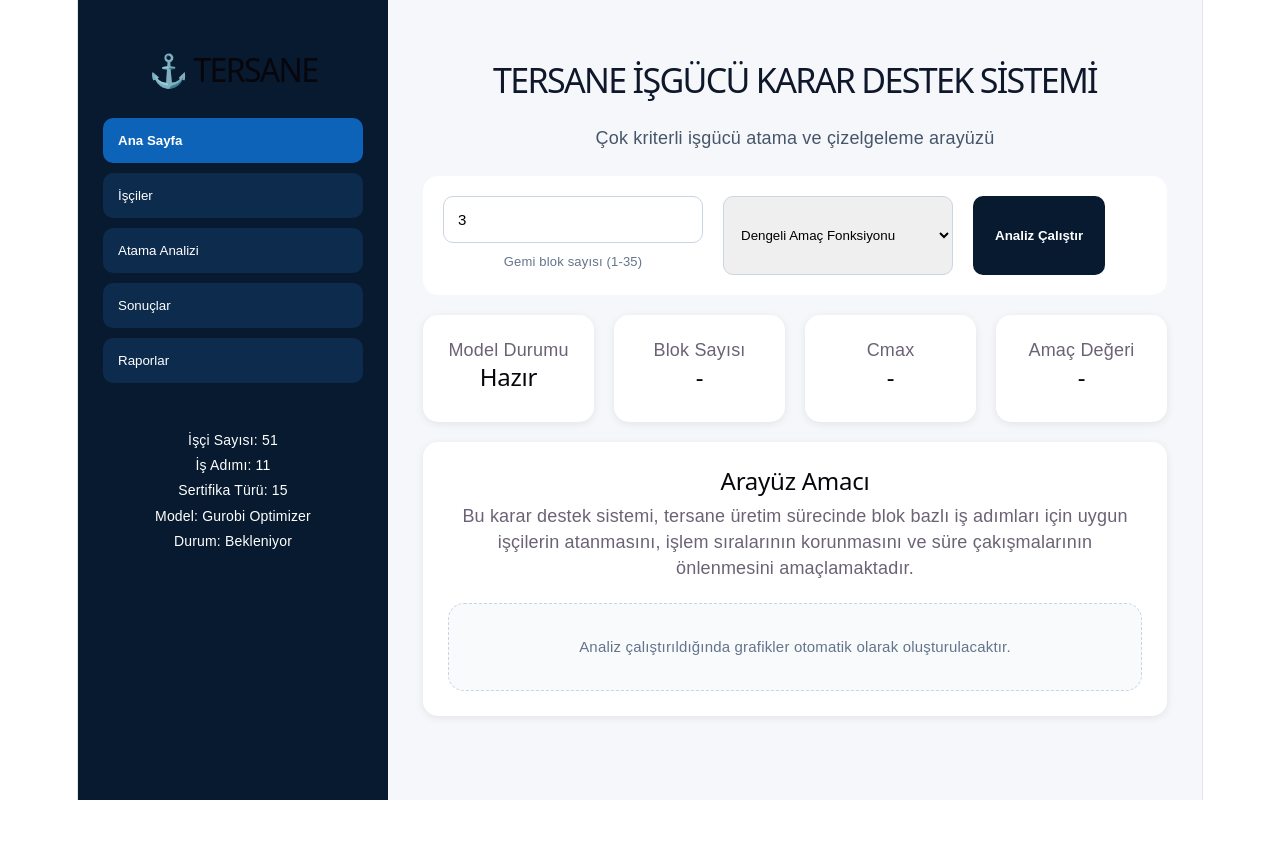
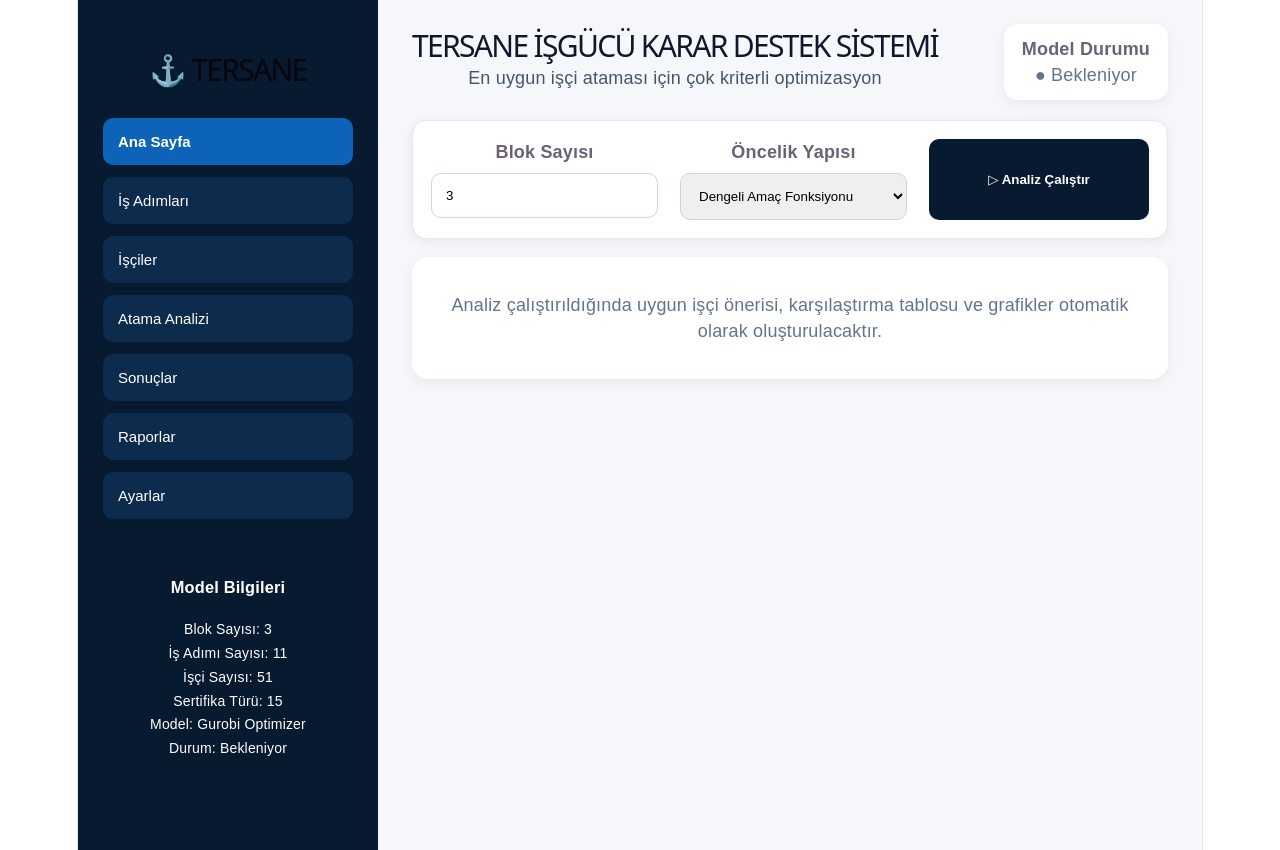
Before and after one commit to tezez37346/tersane-arayuz, a React (Vite) app: page / in a window 1280 px wide. Before the commit the page ends 800 px from the top, so only its background shows below. Built offline with nearby package versions, Linux system fonts and the light colour scheme.

Commit message:
temin suresi duzeltildi

```diff
--- a/src/App.jsx
+++ b/src/App.jsx
@@ -1,19 +1,4 @@
 import React, { useMemo, useState } from "react";
-
-const workersData = [
-  { id: "W1", cert: "Boya", skill: 90 },
-  { id: "W2", cert: "Blok İmalat Kaynak", skill: 92 },
-  { id: "W3", cert: "Panel Kaynak", skill: 88 },
-  { id: "W4", cert: "CNC Ön İmalat", skill: 95 },
-  { id: "W5", cert: "Boya", skill: 84 },
-  { id: "W6", cert: "Erection", skill: 89 },
-  { id: "W7", cert: "Blok İmalat Kaynak", skill: 91 },
-  { id: "W8", cert: "Panel Kaynak", skill: 93 },
-  { id: "W9", cert: "CNC Ön İmalat", skill: 90 },
-  { id: "W10", cert: "Boya", skill: 87 },
-  { id: "W11", cert: "Erection", skill: 94 },
-  { id: "W12", cert: "Panel Kaynak", skill: 86 },
-];
 
 export default function App() {
   const [activePage, setActivePage] = useState("Ana Sayfa");
@@ -22,15 +7,19 @@ export default function App() {
   const [selectedBlock, setSelectedBlock] = useState("Tümü");
   const [blockCount, setBlockCount] = useState(3);
 
+  const dashboard = result?.dashboard;
+  const candidates = dashboard?.candidate_workers || [];
+  const best = candidates[0];
+
   const runOptimization = async () => {
     setLoading(true);
     try {
       const response = await fetch(
         `https://tersane-arayuz.onrender.com/solve?block_count=${blockCount}`
-)
+      );
       const data = await response.json();
       setResult(data);
-      setActivePage("Atama Analizi");
+      setActivePage("Ana Sayfa");
     } catch (error) {
       alert("Backend bağlantı hatası oluştu.");
     }
@@ -39,7 +28,7 @@ export default function App() {
 
   const filteredAssignments = useMemo(() => {
     if (!result) return [];
-    if (selectedBlock === "Tümü") return result.assignments;
+    if (selectedBlock === "Tümü") return result.assignments || [];
     return result.assignments.filter((a) => String(a.block) === selectedBlock);
   }, [result, selectedBlock]);
 
@@ -48,7 +37,7 @@ export default function App() {
       <aside style={sidebar}>
         <h1 style={logo}>⚓ TERSANE</h1>
 
-        {["Ana Sayfa", "İşçiler", "Atama Analizi", "Sonuçlar", "Raporlar"].map((p) => (
+        {["Ana Sayfa", "İş Adımları", "İşçiler", "Atama Analizi", "Sonuçlar", "Raporlar", "Ayarlar"].map((p) => (
           <button
             key={p}
             style={activePage === p ? activeBtn : menuBtn}
@@ -59,8 +48,10 @@ export default function App() {
         ))}
 
         <div style={sideInfo}>
+          <h3>Model Bilgileri</h3>
+          <p>Blok Sayısı: {result ? result.block_count : blockCount}</p>
+          <p>İş Adımı Sayısı: 11</p>
           <p>İşçi Sayısı: 51</p>
-          <p>İş Adımı: 11</p>
           <p>Sertifika Türü: 15</p>
           <p>Model: Gurobi Optimizer</p>
           <p>Durum: {result ? result.status : "Bekleniyor"}</p>
@@ -68,125 +59,122 @@ export default function App() {
       </aside>
 
       <main style={main}>
+        <div style={topBar}>
+          <div>
             <h1 style={title}>TERSANE İŞGÜCÜ KARAR DESTEK SİSTEMİ</h1>
-        <p style={subtitle}>Çok kriterli işgücü atama ve çizelgeleme arayüzü</p>
+            <p style={subtitle}>En uygun işçi ataması için çok kriterli optimizasyon</p>
+          </div>
+
+          <div style={statusBox}>
+            <b>Model Durumu</b>
+            <p style={{ color: result ? "#16a34a" : "#64748b" }}>
+              ● {result ? "Optimum Çözüldü" : "Bekleniyor"}
+            </p>
+          </div>
+        </div>
 
         {activePage === "Ana Sayfa" && (
           <>
             <div style={filters}>
-              <div style={{ display: "flex", flexDirection: "column", gap: "6px" }}>
-
+              <div>
+                <label style={label}>Blok Sayısı</label>
                 <input
                   type="number"
                   min="1"
                   max="35"
                   value={blockCount}
                   onChange={(e) => setBlockCount(e.target.value)}
-    placeholder="Blok sayısı giriniz"
-    style={{
-      padding: "14px",
-      borderRadius: "10px",
-      border: "1px solid #cbd5e1",
-      fontSize: "15px",
-      width: "230px"
-    }}
+                  style={input}
                 />
-
-  <span style={{ fontSize: "13px", color: "#64748b" }}>
-    Gemi blok sayısı (1-35)
-  </span>
-
               </div>
 
+              <div>
+                <label style={label}>Öncelik Yapısı</label>
                 <select style={select}>
                   <option>Dengeli Amaç Fonksiyonu</option>
-  <option>Cmax Öncelikli</option>
+                  <option>Temin Süresi Öncelikli</option>
                   <option>Ergonomi Öncelikli</option>
                   <option>Sertifika Öncelikli</option>
                   <option>İş Yükü Dengesi Öncelikli</option>
                 </select>
+              </div>
 
               <button style={runBtn} onClick={runOptimization}>
-                {loading ? "Model Çalışıyor..." : "Analiz Çalıştır"}
+                {loading ? "Model Çalışıyor..." : "▷ Analiz Çalıştır"}
               </button>
             </div>
 
-            <div style={cards}>
-              <Card title="Model Durumu" value={result ? result.status : "Hazır"} />
-              <Card title="Blok Sayısı" value={result ? result.block_count : "-"} />
-              <Card title="Cmax" value={result ? result.cmax : "-"} />
-              <Card title="Amaç Değeri" value={result ? result.objective : "-"} />
+            {!result || !dashboard ? (
+              <div style={emptyDashboard}>
+                Analiz çalıştırıldığında uygun işçi önerisi, karşılaştırma tablosu ve grafikler otomatik olarak oluşturulacaktır.
+              </div>
+            ) : (
+              <>
+                <div style={metricGrid}>
+                  <Metric icon="👥" title="Uygun İşçi Sayısı" value={`${dashboard.eligible_workers} / ${dashboard.total_workers}`} note="Sertifika uygun işçi" />
+                  <Metric icon="⏱️" title="En İyi İşlem Süresi" value={`${dashboard.best_duration} saat`} note="Tahmini süre" />
+                  <Metric icon="💛" title="En Düşük Ergonomik Risk" value={`${dashboard.min_ert} / 100`} note="ERT değeri" />
+                  <Metric icon="⭐" title="En Yüksek Uygunluk Skoru" value={dashboard.best_score} note="0-1 arası normalize skor" />
+                  <Metric icon="✅" title="Model Sonucu" value={result.status} note="Çözüm bulundu" green />
                 </div>
 
-            <section style={panel}>
-  <h2>Arayüz Amacı</h2>
+                <div style={analysisGrid}>
+                  <div style={recommendCard}>
+                    <h3 style={{ color: "#15803d" }}>☘ EN UYGUN İŞÇİ ÖNERİSİ</h3>
 
-  <p>
-    Bu karar destek sistemi, tersane üretim sürecinde blok bazlı iş adımları için uygun işçilerin atanmasını, işlem sıralarının korunmasını ve süre çakışmalarının önlenmesini amaçlamaktadır.
-  </p>
-
-{!result ? (
-  <div style={emptyDashboard}>
-    Analiz çalıştırıldığında grafikler otomatik olarak oluşturulacaktır.
-  </div>
-) : (
-  <div style={dashboardGrid}>
-
-    <div style={chartCard}>
-      <h3>İş Adımlarına Göre Kapasite Dağılımı</h3>
-
-      <div style={barRow}>
-        <span>CNC</span>
-        <div style={barBg}>
-          <div style={{...barFill,  width: result ? "18%":"0%"}} />
-        </div>
-        <b>1</b>
+                    <div style={recommendInner}>
+                      <div style={avatar}>👷</div>
+                      <h1>{dashboard.best_worker}</h1>
+                      <span style={bestBadge}>En Uygun İşçi</span>
+                      <p>⭐⭐⭐⭐⭐</p>
+                      <p>Uygunluk Skoru</p>
+                      <h2>{dashboard.best_score} / 1.000</h2>
                     </div>
 
-      <div style={barRow}>
-        <span>Montaj</span>
-        <div style={barBg}>
-          <div style={{...barFill,  width: result ? "85%":"0%"}} />
-        </div>
-        <b>5-6</b>
+                    <div style={miniInfo}>
+                      <p>İşlem Süresi <b>{best?.duration ?? "-"} saat</b></p>
+                      <p>Sertifika Uygunluğu <b>{best?.cert ?? "-"}%</b></p>
+                      <p>Ergonomik Risk <b>{best?.ert ?? "-"}</b></p>
+                      <p>Tekrar Atama Riski <b>{best?.repeat ?? "-"}</b></p>
                     </div>
 
-      <div style={barRow}>
-        <span>Kaynak</span>
-        <div style={barBg}>
-          <div style={{...barFill, width: result ? "100%":"0%"}} />
+                    <div style={successNote}>
+                      ✅ Bu işçi seçildiğinde modelin toplam amacına en iyi katkı sağlanmaktadır.
                     </div>
-        <b>6</b>
                   </div>
 
-      <div style={barRow}>
-        <span>Donatım</span>
-        <div style={barBg}>
-          <div style={{...barFill, width: result ? "65%":"0%"}} />
+                  <div style={tableCard}>
+                    <h3>ADAY İŞÇİ KARŞILAŞTIRMASI</h3>
+                    <table style={table}>
+                      <thead>
+                        <tr>
+                          {["Sıra", "İşçi", "Sertifika (%)", "ERT", "Yorgunluk", "Tercih", "Süre", "Tekrar", "Skor"].map((h) => (
+                            <th style={th} key={h}>{h}</th>
+                          ))}
+                        </tr>
+                      </thead>
+                      <tbody>
+                        {candidates.map((row, i) => (
+                          <tr key={i} style={i === 0 ? bestRow : {}}>
+                            <td style={td}>{row.rank}</td>
+                            <td style={td}>{row.worker}</td>
+                            <td style={td}>{row.cert}</td>
+                            <td style={td}>{row.ert}</td>
+                            <td style={td}>{row.fatigue}</td>
+                            <td style={td}>{row.cost}</td>
+                            <td style={td}>{row.duration}</td>
+                            <td style={td}>{row.repeat}</td>
+                            <td style={td}>{row.score}</td>
+                          </tr>
+                        ))}
+                      </tbody>
+                    </table>
                   </div>
-        <b>4</b>
                 </div>
 
-    </div>
-
+                <div style={bottomGrid}>
                   <div style={chartCard}>
-      <h3>Ergonomik Risk Dağılımı</h3>
-
-      <div style={riskBars}>
-        <div style={{...riskBar, height:"45%"}}>8</div>
-        <div style={{...riskBar, height:"60%"}}>12</div>
-        <div style={{...riskBar, height:"75%"}}>15</div>
-        <div style={{...riskBar, height:"90%"}}>20</div>
-      </div>
-
-      <p style={smallText}>
-        İş adımlarına göre ER/ERT seviyeleri
-      </p>
-    </div>
-
-    <div style={chartCard}>
-      <h3>Modelin Değerlendirdiği Kriterler</h3>
-
+                    <h3>KRİTERLERE GÖRE SKOR DAĞILIMI</h3>
                     <div style={tagArea}>
                       <span style={tag}>Süre</span>
                       <span style={tag}>Sertifika</span>
@@ -198,53 +186,55 @@ export default function App() {
                     </div>
                   </div>
 
+                  <div style={chartCard}>
+                    <h3>İŞÇİLERİN ERGONOMİK RİSK DAĞILIMI</h3>
+                    <div style={riskBars}>
+                      <RiskBar h="25%" v="2" label="0-20" />
+                      <RiskBar h="45%" v="6" label="20-40" />
+                      <RiskBar h="70%" v="14" label="40-60" />
+                      <RiskBar h="90%" v="18" label="60-80" />
+                      <RiskBar h="60%" v="11" label="80-100" />
                     </div>
+                  </div>
+
+                  <div style={chartCard}>
+                    <h3>SEÇİLEN İŞ ADIMI BİLGİLERİ</h3>
+                    <Info label="İş Adımı" value={dashboard.selected_job} />
+                    <Info label="Kapasite" value={dashboard.capacity} />
+                    <Info label="Uygun İşçi Sayısı" value={dashboard.eligible_workers} />
+                    <Info label="Atanacak İşçi Sayısı" value={dashboard.assigned_worker_count} />
+                    <div style={infoNote}>
+                      ℹ️ Aynı işçinin aynı iş adımına ardışık bloklarda atanması kısıtlanmıştır.
+                    </div>
+                  </div>
+                </div>
+              </>
             )}
+          </>
+        )}
+
+        {activePage === "İş Adımları" && (
+          <section style={panel}>
+            <h2>İş Adımları</h2>
+            <p>CNC Ön İmalat → CNC Panel → Ön İmalat / Panel → Blok İmalat → Ön Donatım → Erection → Boya</p>
           </section>
-          </>
         )}
 
         {activePage === "İşçiler" && (
           <section style={panel}>
             <h2>İşçi Bilgi Ekranı</h2>
-            <table style={table}>
-              <thead>
-                <tr>
-                  <th style={th}>İşçi</th>
-                  <th style={th}>Ana Uygunluk Alanı</th>
-                  <th style={th}>Yetenek Skoru</th>
-                </tr>
-              </thead>
-              <tbody>
-                {workersData.map((w) => (
-                  <tr key={w.id}>
-                    <td style={td}>{w.id}</td>
-                    <td style={td}>{w.cert}</td>
-                    <td style={td}>{w.skill}</td>
-                  </tr>
-                ))}
-              </tbody>
-            </table>
+            <p>Modelde 51 işçi ve 15 sertifika türü dikkate alınmaktadır.</p>
           </section>
         )}
 
         {activePage === "Atama Analizi" && (
           <section style={panel}>
             <h2>Blok Bazlı Atama Analizi</h2>
-
-            {!result ? (
-              <p>Önce Ana Sayfa üzerinden modeli çalıştır.</p>
-            ) : (
+            {!result ? <p>Önce Ana Sayfa üzerinden modeli çalıştır.</p> : (
               <>
-                <select
-                  style={{ ...select, marginBottom: 20 }}
-                  value={selectedBlock}
-                  onChange={(e) => setSelectedBlock(e.target.value)}
-                >
+                <select style={{ ...select, marginBottom: 20 }} value={selectedBlock} onChange={(e) => setSelectedBlock(e.target.value)}>
                   <option>Tümü</option>
-                  {[...new Set(result.assignments.map((a) => a.block))].map((b) => (
-                    <option key={b}>{b}</option>
-                  ))}
+                  {[...new Set(result.assignments.map((a) => a.block))].map((b) => <option key={b}>{b}</option>)}
                 </select>
 
                 <table style={table}>
@@ -279,15 +269,12 @@ export default function App() {
         {activePage === "Sonuçlar" && (
           <section style={panel}>
             <h2>Optimizasyon Sonuçları</h2>
-
-            {!result ? (
-              <p>Henüz model çalıştırılmadı.</p>
-            ) : (
-              <div style={cards}>
-                <Card title="Çözüm Durumu" value={result.status} />
-                <Card title="Blok Sayısı" value={result.block_count} />
-                <Card title="Cmax" value={result.cmax} />
-                <Card title="Amaç Değeri" value={result.objective} />
+            {!result ? <p>Henüz model çalıştırılmadı.</p> : (
+              <div style={metricGrid}>
+                <Metric title="Çözüm Durumu" value={result.status} />
+                <Metric title="Blok Sayısı" value={result.block_count} />
+                <Metric title="Temin Süresi" value={result.temin_süresi} />
+                <Metric title="Amaç Değeri" value={result.objective} />
               </div>
             )}
           </section>
@@ -295,19 +282,21 @@ export default function App() {
 
         {activePage === "Raporlar" && (
           <section style={panel}>
-            <h2>Tez Rapor Yorumu</h2>
-
+            <h2>Rapor Özeti</h2>
             {!result ? (
               <p>Rapor oluşturmak için önce modeli çalıştır.</p>
             ) : (
               <p>
-                Geliştirilen karar destek sistemi ile {result.block_count} blok için işgücü atama ve çizelgeleme
-                problemi çözülmüş, model {result.status} çözüm durumuna ulaşmıştır. Elde edilen çözümde toplam
-                tamamlanma süresi Cmax = {result.cmax} olarak bulunmuştur. Atama sonuçları incelendiğinde iş
-                adımları arasındaki öncelik ilişkilerinin korunduğu, blok bazlı işlem sırasının sağlandığı ve işçilerin
-                belirlenen kapasite kısıtları altında görevlendirildiği görülmektedir.
+                Model {result.block_count} blok için çözülmüş, Temin Süresi değeri {result.cmax} ve amaç fonksiyonu değeri {result.objective} olarak elde edilmiştir.
               </p>
             )}
+          </section>
+        )}
+
+        {activePage === "Ayarlar" && (
+          <section style={panel}>
+            <h2>Ayarlar</h2>
+            <p>Bu bölümde ileride model ağırlıkları ve analiz seçenekleri düzenlenebilir.</p>
           </section>
         )}
       </main>
@@ -315,127 +304,131 @@ export default function App() {
   );
 }
 
-function Card({ title, value }) {
+function Metric({ icon, title, value, note, green }) {
   return (
-    <div style={card}>
+    <div style={metricCard}>
+      <div style={metricIcon}>{icon}</div>
       <p>{title}</p>
-      <h2>{value}</h2>
+      <h2 style={{ color: green ? "#16a34a" : "#0f172a" }}>{value}</h2>
+      <small>{note}</small>
+    </div>
+  );
+}
+
+function RiskBar({ h, v, label }) {
+  return (
+    <div style={riskItem}>
+      <div style={{ ...riskBar, height: h }}>{v}</div>
+      <small>{label}</small>
+    </div>
+  );
+}
+
+function Info({ label, value }) {
+  return (
+    <div style={infoRow}>
+      <span>{label}</span>
+      <b>{value}</b>
     </div>
   );
 }
 
 const page = { display: "flex", minHeight: "100vh", background: "#f5f7fb", fontFamily: "Arial" };
-const sidebar = { width: 260, background: "#071a2f", color: "white", padding: 25 };
-const logo = { fontSize: 32, marginBottom: 35 };
-const main = { flex: 1, padding: 35 };
-const title = { fontSize: 34, color: "#0f172a" };
-const subtitle = { color: "#475569", marginBottom: 25 };
-const menuBtn = { display: "block", width: "100%", marginBottom: 10, padding: 15, background: "#0d2b4d", color: "white", border: 0, borderRadius: 10, textAlign: "left", cursor: "pointer" };
+const sidebar = { width: 250, background: "#071a2f", color: "white", padding: 25, position: "sticky", top: 0, height: "100vh" };
+const logo = { fontSize: 30, marginBottom: 35 };
+const main = { flex: 1, padding: "24px 34px", maxWidth: 1500, margin: "0 auto" };
+const topBar = { display: "flex", justifyContent: "space-between", alignItems: "center", marginBottom: 20 };
+const title = { fontSize: 30, color: "#0f172a", margin: 0 };
+const subtitle = { color: "#475569", marginTop: 6 };
+const statusBox = { background: "white", padding: "12px 18px", borderRadius: 14, boxShadow: "0 4px 14px rgba(0,0,0,.06)" };
+const menuBtn = { display: "block", width: "100%", marginBottom: 12, padding: 15, background: "#0d2b4d", color: "white", border: 0, borderRadius: 10, textAlign: "left", cursor: "pointer", fontSize: 15 };
 const activeBtn = { ...menuBtn, background: "#0d63b8", fontWeight: "bold" };
-const sideInfo = { marginTop: 45, lineHeight: 1.8, fontSize: 14 };
-const filters = { display: "flex", gap: 20, background: "white", padding: 20, borderRadius: 15, marginBottom: 20 };
-const select = { padding: 13, borderRadius: 10, border: "1px solid #cbd5e1", minWidth: 230 };
-const runBtn = { background: "#071a2f", color: "white", border: 0, borderRadius: 10, padding: "12px 22px", fontWeight: "bold", cursor: "pointer" };
-const cards = { display: "grid", gridTemplateColumns: "repeat(4,1fr)", gap: 20, marginBottom: 20 };
-const card = { background: "white", padding: 22, borderRadius: 15, boxShadow: "0 2px 8px rgba(0,0,0,.08)", textAlign: "center" };
-const panel = { background: "white", borderRadius: 15, padding: 25, boxShadow: "0 2px 8px rgba(0,0,0,.08)", marginBottom: 20 };
-const table = { width: "100%", borderCollapse: "collapse", marginTop: 15 };
-const th = { padding: 12, border: "1px solid #e2e8f0", background: "#f1f5f9" };
-const td = {
-  padding: 12,
-  border: "1px solid #e2e8f0",
-  textAlign: "center"
-};
-
-const dashboardGrid = {
+const sideInfo = { marginTop: 55, lineHeight: 1.7, fontSize: 14 };
+const filters = {
   display: "grid",
-  gridTemplateColumns: "1fr 1fr 1fr",
-  gap: "18px",
-  marginTop: "22px"
-};
-
-const chartCard = {
-  background: "#fff",
-  borderRadius: "16px",
-  padding: "22px",
-  boxShadow: "0 8px 24px rgba(15, 23, 42, 0.08)",
+  gridTemplateColumns: "1fr 1fr 220px",
+  gap: 22,
+  background: "white",
+  padding: 18,
+  borderRadius: 14,
+  marginBottom: 18,
+  boxShadow: "0 3px 12px rgba(15,23,42,.07)",
   border: "1px solid #e5e7eb"
 };
-
-const barRow = {
+const label = { display: "block", fontWeight: "bold", marginBottom: 8 };
+const input = { padding: 14, borderRadius: 10, border: "1px solid #cbd5e1", width: "100%", boxSizing: "border-box" };
+const select = { padding: 14, borderRadius: 10, border: "1px solid #cbd5e1", width: "100%" };
+const runBtn = { background: "#071a2f", color: "white", border: 0, borderRadius: 10, padding: "12px 22px", fontWeight: "bold", cursor: "pointer" };
+const emptyDashboard = { background: "white", padding: 35, borderRadius: 16, textAlign: "center", color: "#64748b", boxShadow: "0 4px 14px rgba(0,0,0,.06)" };
+const metricGrid = { display: "grid", gridTemplateColumns: "repeat(5, 1fr)", gap: 18, marginBottom: 22 };
+const metricCard = {
+  background: "white",
+  padding: "18px 16px",
+  borderRadius: 14,
+  boxShadow: "0 3px 12px rgba(15,23,42,.08)",
+  textAlign: "left",
+  minHeight: 105,
+  border: "1px solid #edf2f7"
+};
+const metricIcon = {
+  fontSize: 30,
+  width: 46,
+  height: 46,
+  display: "flex",
+  alignItems: "center",
+  justifyContent: "center",
+  borderRadius: 12,
+  background: "#ecfdf5",
+  marginBottom: 6
+};
+const analysisGrid = {
   display: "grid",
-  gridTemplateColumns: "95px 1fr 35px",
-  alignItems: "center",
-  gap: "10px",
-  marginBottom: "12px",
-  fontSize: "14px"
+  gridTemplateColumns: "0.9fr 2fr",
+  gap: 18,
+  marginBottom: 18
 };
-
-const barBg = {
-  height: "12px",
-  background: "#e5e7eb",
-  borderRadius: "999px",
-  overflow: "hidden"
+const recommendCard = { background: "white", padding: 22, borderRadius: 16, boxShadow: "0 4px 14px rgba(0,0,0,.08)" };
+const recommendInner = {
+  background: "linear-gradient(135deg, #ecfdf5, #ffffff)",
+  border: "1px solid #bbf7d0",
+  borderRadius: 14,
+  textAlign: "center",
+  padding: 18
 };
-
-const barFill = {
-  height: "100%",
-  background: "#0f766e",
-  borderRadius: "999px",
-  transition: "width 1.2s ease"
+const avatar = { fontSize: 60 };
+const bestBadge = { background: "#bbf7d0", color: "#166534", padding: "8px 12px", borderRadius: 20, fontWeight: "bold" };
+const miniInfo = { display: "grid", gridTemplateColumns: "1fr 1fr", gap: 8, fontSize: 14 };
+const successNote = { background: "#dcfce7", padding: 14, borderRadius: 12, marginTop: 12 };
+const tableCard = {
+  background: "white",
+  padding: 18,
+  borderRadius: 14,
+  boxShadow: "0 3px 12px rgba(15,23,42,.08)",
+  border: "1px solid #edf2f7",
+  overflowX: "auto"
 };
-
-const riskBars = {
-  height: "150px",
-  display: "flex",
-  alignItems: "end",
-  justifyContent: "space-around",
-  gap: "14px",
-  marginTop: "20px"
+const table = { width: "100%", borderCollapse: "collapse" };
+const th = { padding: 12, border: "1px solid #e2e8f0", background: "#f8fafc", fontSize: 13 };
+const td = { padding: 12, border: "1px solid #e2e8f0", textAlign: "center", fontSize: 13 };
+const bestRow = { background: "#dcfce7", fontWeight: "bold" };
+const bottomGrid = {
+  display: "grid",
+  gridTemplateColumns: "1fr 1.15fr 1fr",
+  gap: 18
 };
-
-const riskBar = {
-  width: "45px",
-  background: "#2563eb",
-  color: "white",
-  borderRadius: "10px 10px 0 0",
-  display: "flex",
-  alignItems: "start",
-  justifyContent: "center",
-  paddingTop: "8px",
-  fontWeight: "bold",
-  transition: "height 1.2s ease"
+const chartCard = {
+  background: "white",
+  padding: 18,
+  borderRadius: 14,
+  boxShadow: "0 3px 12px rgba(15,23,42,.08)",
+  border: "1px solid #edf2f7",
+  minHeight: 245
 };
-
-const smallText = {
-  textAlign: "center",
-  color: "#64748b",
-  fontSize: "13px",
-  marginTop: "14px"
-};
-
-const tagArea = {
-  display: "flex",
-  flexWrap: "wrap",
-  gap: "10px",
-  marginTop: "18px"
-};
-
-const tag = {
-  background: "#ecfdf5",
-  color: "#047857",
-  padding: "9px 12px",
-  borderRadius: "999px",
-  fontSize: "13px",
-  fontWeight: "600"
-};
-const emptyDashboard = {
-  marginTop: "22px",
-  padding: "30px",
-  borderRadius: "16px",
-  background: "#f8fafc",
-  border: "1px dashed #cbd5e1",
-  color: "#64748b",
-  textAlign: "center",
-  fontSize: "15px"
-};
+const tagArea = { display: "flex", flexWrap: "wrap", gap: 10, marginTop: 20 };
+const tag = { background: "#ecfdf5", color: "#047857", padding: "10px 14px", borderRadius: 999, fontWeight: "bold", fontSize: 13 };
+const riskBars = { height: 210, display: "flex", alignItems: "end", justifyContent: "space-around", gap: 10 };
+const riskItem = { display: "flex", flexDirection: "column", alignItems: "center", gap: 8 };
+const riskBar = { width: 48, background: "#22c55e", color: "white", borderRadius: "10px 10px 0 0", display: "flex", alignItems: "start", justifyContent: "center", paddingTop: 8, fontWeight: "bold" };
+const infoRow = { display: "flex", justifyContent: "space-between", borderBottom: "1px solid #e2e8f0", padding: "10px 0" };
+const infoNote = { background: "#eff6ff", color: "#1d4ed8", padding: 14, borderRadius: 12, marginTop: 16 };
+const panel = { background: "white", borderRadius: 16, padding: 24, boxShadow: "0 4px 14px rgba(0,0,0,.08)" };
```
Lines whose indentation alone changed are shown as unchanged.
